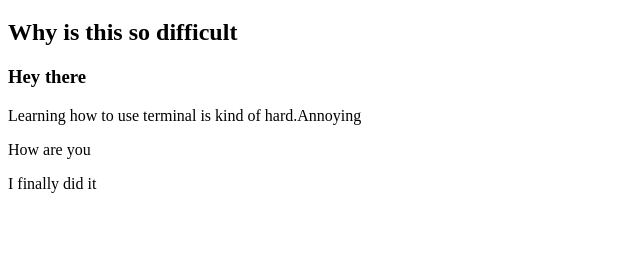
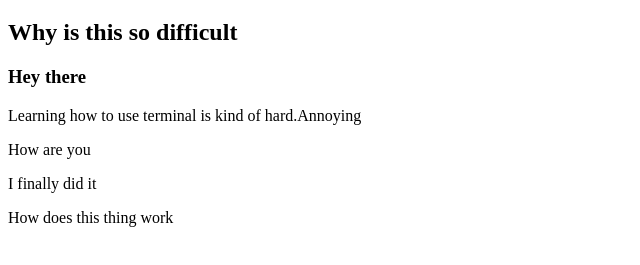
Before and after one commit to astanford94/new-repo, a plain HTML site: page index.html in a window 1280 px wide. Shown: the part 87-352 px from the top of the page, without its empty margins (0-640 px from the left). Drawn offline with Linux system fonts and the light colour scheme.

Commit message:
Add p tag 2

```diff
--- a/index.html
+++ b/index.html
@@ -12,6 +12,7 @@
         <p>Learning how to use terminal is kind of hard.Annoying</p>
         <p>How are you</p>
         <p>I finally did it</p>
+        <p>How does this thing work</p>
 
     </body>
     </html>
```
